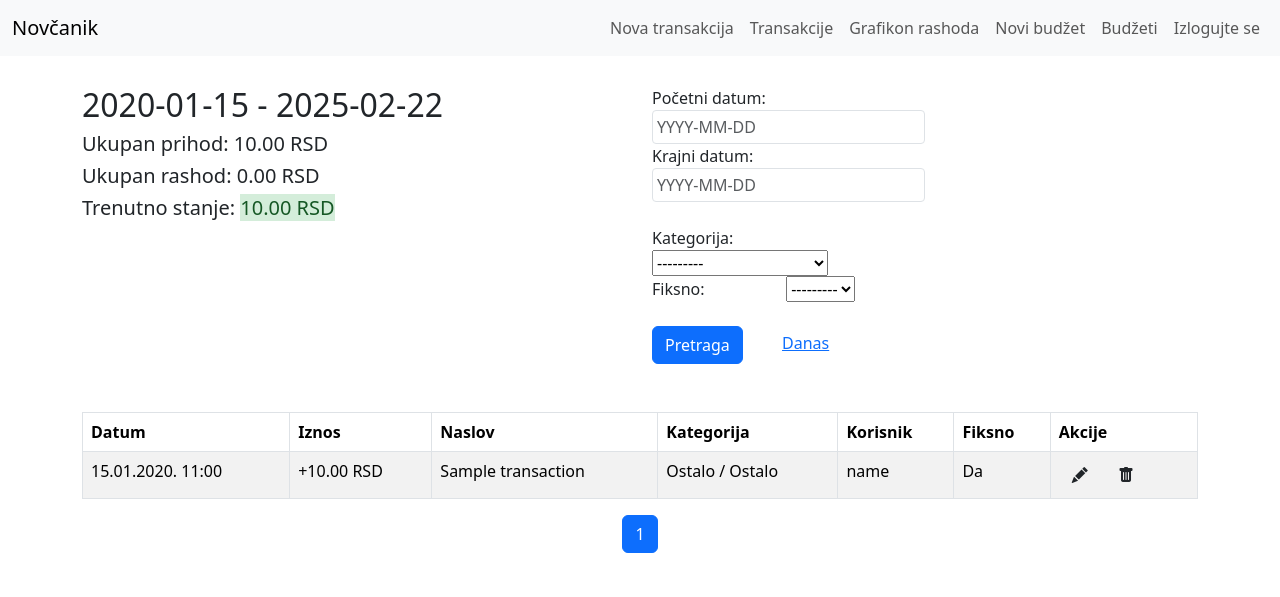
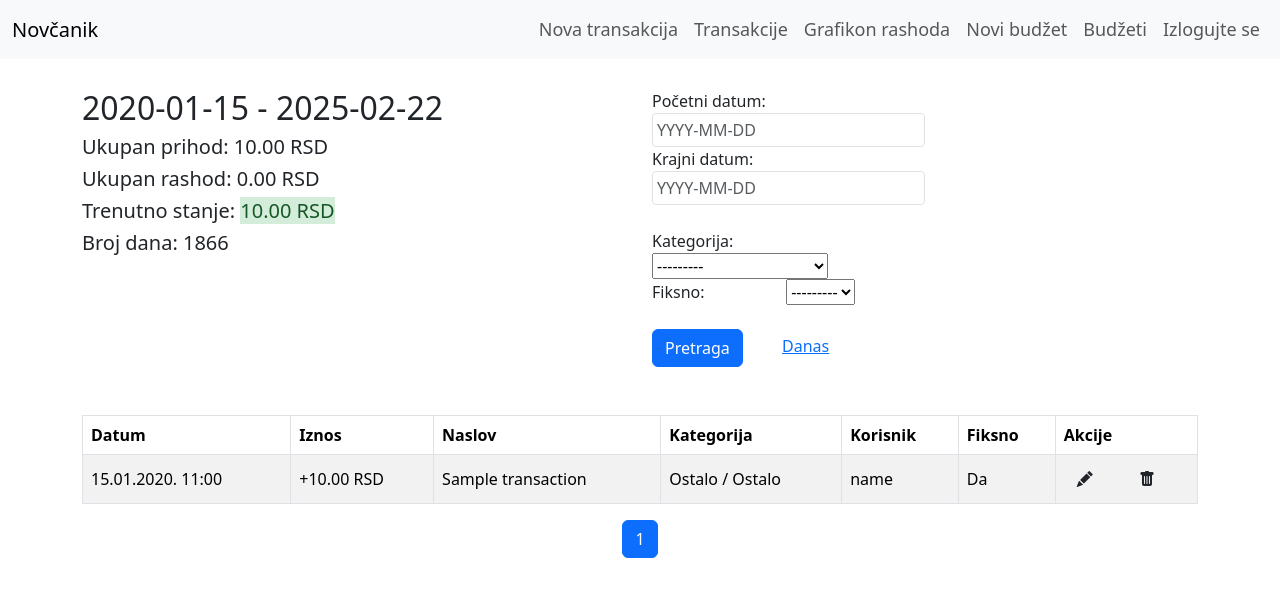
Before and after one commit to milos-zivanovic/wallet, a Django app: page /transactions/ in a window 1280 px wide. Shown: the top 597 px of the page. Run offline with Django 4.2, Linux system fonts and the light colour scheme; a user stored in the database is signed in; data comes from the database, SQL or seed files in the repository; tables that the repository leaves empty hold one stand-in row (values such as "Sample post"); some libraries are stand-ins or nearby versions.

Commit message:
implementing small ui features

```diff
--- a/static/css/styles.css
+++ b/static/css/styles.css
@@ -20,3 +20,27 @@
     font-weight: bold;
     color: #007bff;
 }
+
+#navbarNav a {
+    font-size: 18px;
+}
+
+tr.income td, tr.expense td {
+    vertical-align: middle;
+}
+
+tr.income td.links, tr.expense td.links {
+    padding: 0;
+}
+
+tr.income td.links a, tr.expense td.links a {
+    padding: 15px 20px;
+}
+
+tr.income td.links a:last-of-type, tr.expense td.links a:last-of-type {
+    padding-right: 0;
+}
+
+input[type="checkbox"] {
+    transform: scale(1.3);
+}
--- a/templates/base.html
+++ b/templates/base.html
@@ -16,7 +16,9 @@
     <link rel="stylesheet" href="https://cdnjs.cloudflare.com/ajax/libs/bootstrap-datepicker/1.9.0/css/bootstrap-datepicker.min.css">
     <link rel="stylesheet" href="https://cdnjs.cloudflare.com/ajax/libs/select2/4.0.13/css/select2.min.css">
     <link rel="stylesheet" href="{% static 'css/styles.css' %}">
+    <link rel="stylesheet" href="https://code.jquery.com/ui/1.12.1/themes/smoothness/jquery-ui.css">
     <script src="https://code.jquery.com/jquery-3.6.0.min.js"></script>
+    <script src="https://code.jquery.com/ui/1.12.1/jquery-ui.min.js"></script>
     <script src="https://cdnjs.cloudflare.com/ajax/libs/bootstrap-datepicker/1.9.0/js/bootstrap-datepicker.min.js"></script>
     <script src="https://cdnjs.cloudflare.com/ajax/libs/select2/4.0.13/js/select2.min.js"></script>
 </head>
@@ -64,12 +66,41 @@
     </div>
     <script>
         $(document).ready(function() {
-            $('#id_category').select2();
             $('.datepicker').datepicker({
-                format: 'yyyy-mm-dd',  // Format to match Django's date format
+                format: 'yyyy-mm-dd',
                 autoclose: true,
                 todayHighlight: true,
                 weekStart: 1
+            });
+
+            $('#id_category').select2();
+            $('#id_category').on('change', function() {
+                let selectedText = $("#id_category option:selected").text().trim().toLowerCase();
+                if (selectedText.includes("nabavka")) {
+                    $("#id_is_fixed").prop("checked", true);
+                } else {
+                    $("#id_is_fixed").prop("checked", false);
+                }
+            });
+
+            $("#id_title").autocomplete({
+                source: function(request, response) {
+                    $.ajax({
+                        url: "{% url 'title_suggestions' %}",
+                        data: {
+                            'title': request.term
+                        },
+                        success: function(data) {
+                            response(data);
+                        }
+                    });
+                },
+                minLength: 4,
+                select: function(event, ui) {
+                    $('#id_transaction_type').val(ui.item.transaction_type);
+                    $('#id_category').val(ui.item.category).trigger('change');
+                    $('#id_is_fixed').prop('checked', ui.item.is_fixed);
+                }
             });
         });
     </script>
--- a/transactions/templates/transactions/transaction_overview.html
+++ b/transactions/templates/transactions/transaction_overview.html
@@ -10,6 +10,7 @@
         <h5>Ukupan prihod: {{ total_income|floatformat:2|intcomma }} RSD</h5>
         <h5>Ukupan rashod: {{ total_expense|floatformat:2|intcomma }} RSD</h5>
         <h5>Trenutno stanje: <span class="{{ balance_class }}">{{ balance|floatformat:2|intcomma }} RSD</span></h5>
+        <h5>Broj dana: {{ days_diff }}</span></h5>
     </div>
     <div class="col-md-6">
         <form method="get" class="mb-4 basic-form">
@@ -73,7 +74,7 @@
                         <td>{{ transaction.full_category_str|safe }}</td>
                         <td>{{ transaction.user.email|trim_email }}</td>
                         <td>{{ transaction.is_fixed|yesno:"Da,Ne" }}</td>
-                        <td>
+                        <td class="links">
                             <a href="{% url 'transaction_edit' transaction.pk %}" class="btn">
                                 <i class="bi bi-pencil-fill"></i>
                             </a>
@@ -138,8 +139,6 @@
 
     <div class="row">
         <div class="col-md-12" style="padding-bottom: 50px;">
-            <h2>Ukupan rashod: {{ total_expense|floatformat:2|intcomma }} RSD</h2>
-            <h4>Broj dana: {{ days_diff }}</h4>
             <canvas id="categoryChart" style="max-width: 100%; height: auto;"></canvas>
         </div>
     </div>
--- a/transactions/urls.py
+++ b/transactions/urls.py
@@ -7,4 +7,5 @@ urlpatterns = [
     path('create/', views.transaction_create, name='transaction_create'),
     path('edit/<int:pk>/', views.transaction_edit, name='transaction_edit'),
     path('delete/<int:pk>/', views.transaction_delete, name='transaction_delete'),
+    path('title-suggestions/', views.title_suggestions, name='title_suggestions'),
 ]
--- a/transactions/views.py
+++ b/transactions/views.py
@@ -3,6 +3,7 @@ from django.shortcuts import render, redirect, get_object_or_404
 from django.utils import timezone
 from django.db.models import Sum
 from django.core.paginator import Paginator
+from django.http import JsonResponse
 from .models import Transaction
 from .forms import TransactionForm
 from .filters import TransactionFilter
@@ -39,6 +40,7 @@ def transaction_overview(request):
         'category_group': category_group,
         'is_fixed': is_fixed,
         'current_date': today.strftime('%Y-%m-%d'),
+        'days_diff': (datetime.strptime(to_date, "%Y-%m-%d") - datetime.strptime(from_date, "%Y-%m-%d")).days + 1,
     }
 
     # Prepare table data
@@ -101,7 +103,6 @@ def transaction_overview(request):
         return render(request, 'transactions/transaction_overview.html', template_data | {
             'labels': list(labels),
             'data': list(data),
-            'days_diff': (datetime.strptime(to_date, "%Y-%m-%d") - datetime.strptime(from_date, "%Y-%m-%d")).days + 1,
         })
     else:
         raise NotImplemented()
@@ -139,3 +140,26 @@ def transaction_delete(request, pk):
         transaction.save()
         return redirect('transaction_overview')
     return render(request, 'transactions/transaction_confirm_delete.html', {'transaction': transaction})
+
+
+def title_suggestions(request):
+    title = request.GET.get('title', '')
+    if not title:
+        return JsonResponse([], safe=False)
+
+    suggestions = Transaction.objects.filter(
+        title__icontains=title, is_deleted=False
+    ).values(
+        'title', 'transaction_type', 'category', 'is_fixed'
+     )
+
+    return JsonResponse(
+        [{
+            'label': suggestion['title'],
+            'value': suggestion['title'],
+            'transaction_type': suggestion['transaction_type'],
+            'category': suggestion['category'],
+            'is_fixed': suggestion['is_fixed']
+        } for suggestion in suggestions],
+        safe=False
+    )
```
